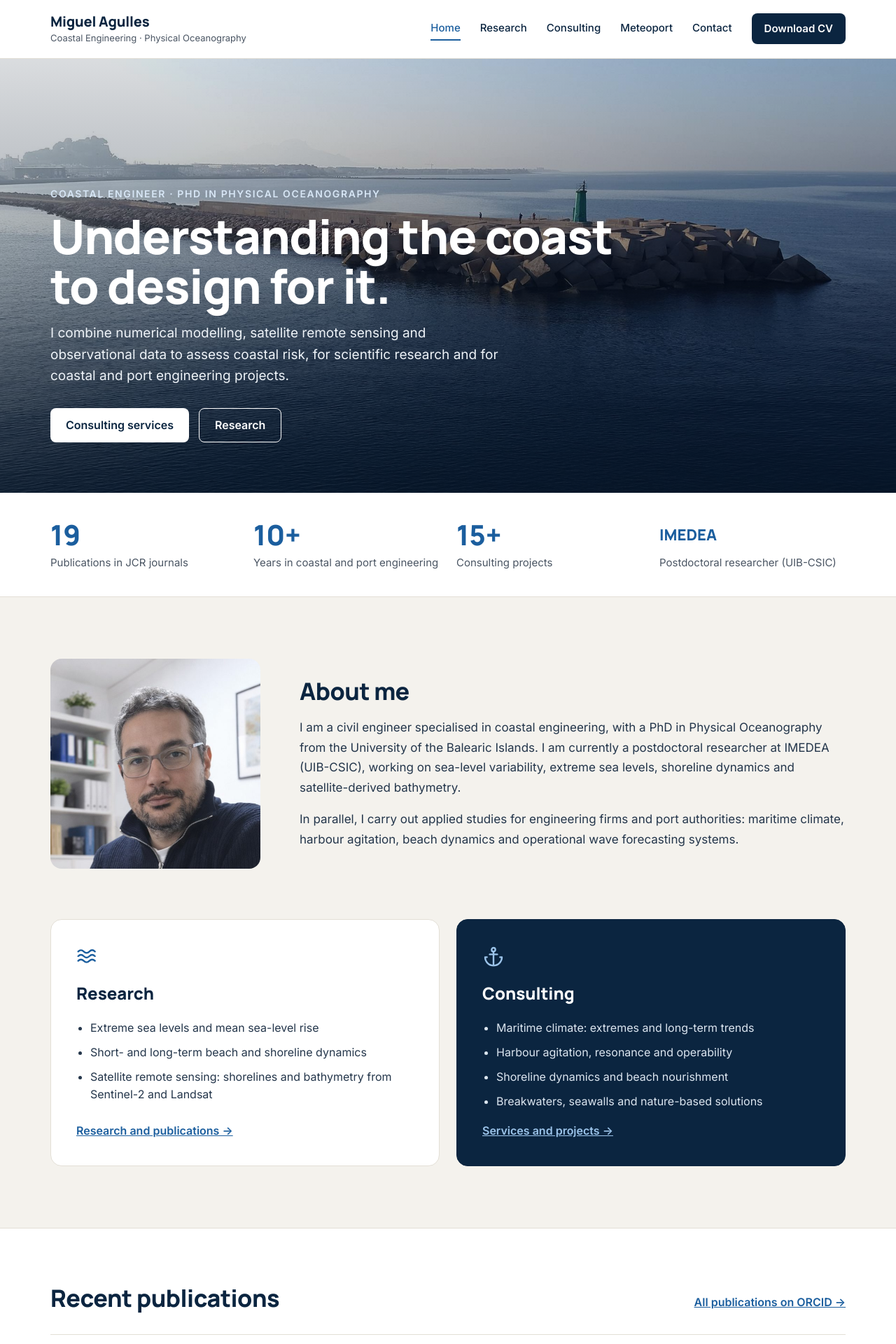
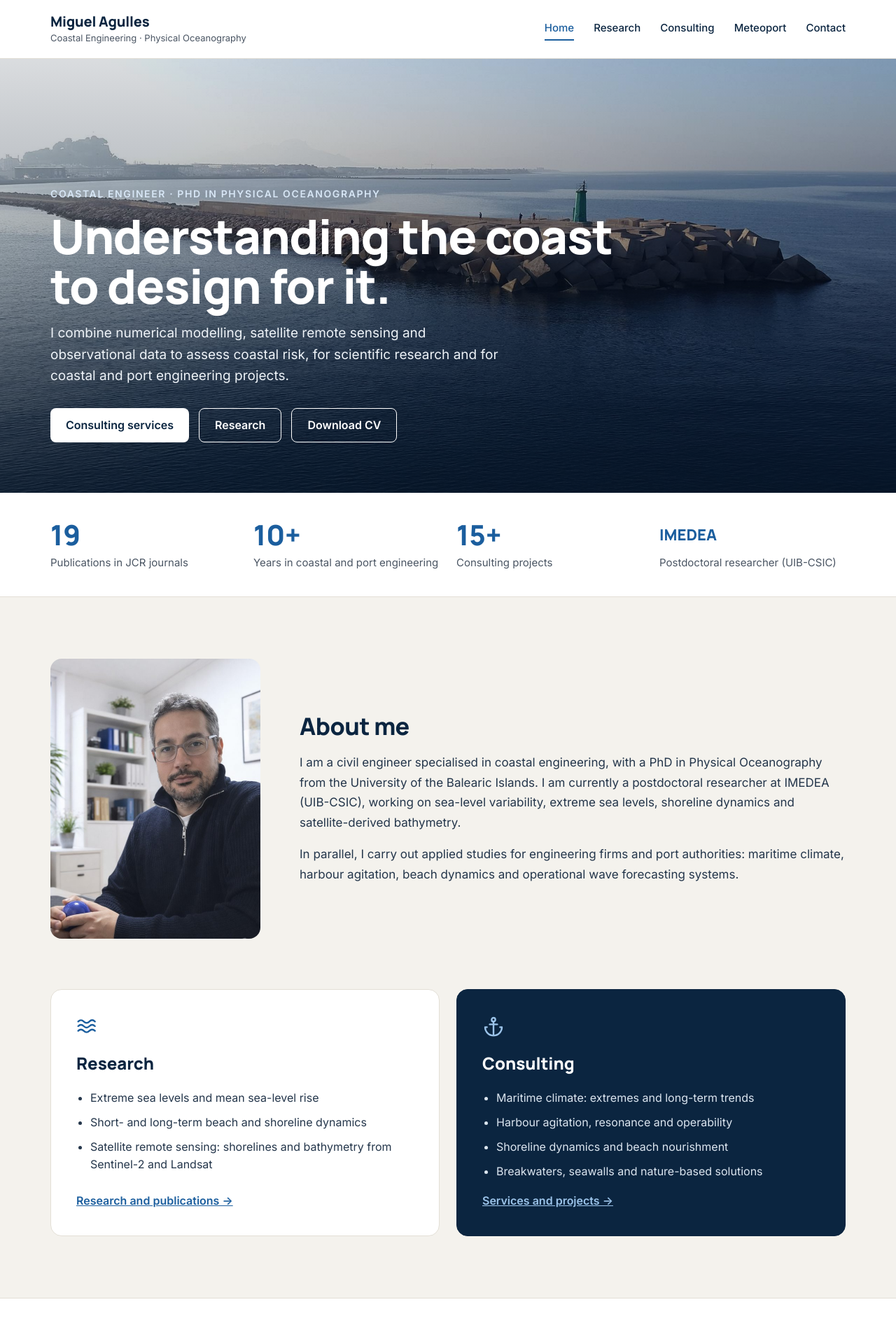
Before and after one commit to magulles/magulles.github.io, a Jekyll site: the page built from index.md, in a window 1280 px wide. Shown: the top 1920 px of the page at 70% size. Built offline with Jekyll 4.4.1, drawn with Linux system fonts in a browser that asks for light colours.

Commit message:
Wider portrait crop and move Download CV button from header to the home hero
Co-Authored-By: Claude Opus 5.5 <noreply@anthropic.com>
Claude-Session: https://claude.ai/code/session_01PzMaffRr6QGj6ACvz4YfoR

```diff
--- a/_includes/header.html
+++ b/_includes/header.html
@@ -15,9 +15,6 @@
       <a href="{{ '/consulting/' | relative_url }}"{% if page.url == '/consulting/' %} class="active" aria-current="page"{% endif %}>Consulting</a>
       <a href="{{ '/meteoport-project/' | relative_url }}"{% if page.url == '/meteoport-project/' %} class="active" aria-current="page"{% endif %}>Meteoport</a>
       <a href="{{ '/contact/' | relative_url }}"{% if page.url == '/contact/' %} class="active" aria-current="page"{% endif %}>Contact</a>
-      {%- if site.cv != "" %}
-      <a class="btn btn-dark" href="{{ site.cv | relative_url }}">Download CV</a>
-      {%- endif %}
     </nav>
   </div>
 </header>
--- a/assets/style.css
+++ b/assets/style.css
@@ -208,7 +208,7 @@ h1, h2, h3 {
   padding-top: 88px;
   padding-bottom: 72px;
 }
-.about img { width: 300px; height: 300px; object-fit: cover; border-radius: 16px; flex: 0 0 auto; }
+.about img { width: 300px; height: 400px; object-fit: cover; border-radius: 16px; flex: 0 0 auto; }
 .about-text { flex: 1 1 480px; min-width: 0; }
 .about-text h2 { margin-bottom: 18px; }
 .about-text p { margin: 0 0 16px; font-size: 17px; line-height: 1.7; color: var(--ink); }
@@ -402,7 +402,7 @@ h1, h2, h3 {
   .container { padding-left: 20px; padding-right: 20px; }
   .hero { min-height: 540px; }
   .about { gap: 32px; padding-top: 56px; }
-  .about img { width: 220px; height: 220px; }
+  .about img { width: 240px; height: 320px; }
   .split { grid-template-columns: 1fr; }
   .split-card { padding: 28px; }
   .project-grid { grid-template-columns: 1fr; }
--- a/index.md
+++ b/index.md
@@ -11,6 +11,9 @@ title: Home
     <div class="btn-row">
       <a class="btn btn-light" href="{{ '/consulting/' | relative_url }}">Consulting services</a>
       <a class="btn btn-outline" href="{{ '/research/' | relative_url }}">Research</a>
+      {%- if site.cv != "" %}
+      <a class="btn btn-outline" href="{{ site.cv | relative_url }}">Download CV</a>
+      {%- endif %}
     </div>
   </div>
 </section>
@@ -25,7 +28,7 @@ title: Home
 </section>
 
 <section class="container about">
-  <img src="{{ '/assets/img/profile.jpg' | relative_url }}" alt="Portrait of Miguel Agulles" width="300" height="300">
+  <img src="{{ '/assets/img/profile.jpg' | relative_url }}" alt="Portrait of Miguel Agulles" width="300" height="400">
   <div class="about-text">
     <h2 class="section-title">About me</h2>
     <p>I am a civil engineer specialised in coastal engineering, with a PhD in Physical Oceanography from the University of the Balearic Islands. I am currently a postdoctoral researcher at IMEDEA (UIB-CSIC), working on sea-level variability, extreme sea levels, shoreline dynamics and satellite-derived bathymetry.</p>
```
Also changed, not shown: assets/img/profile.jpg.
